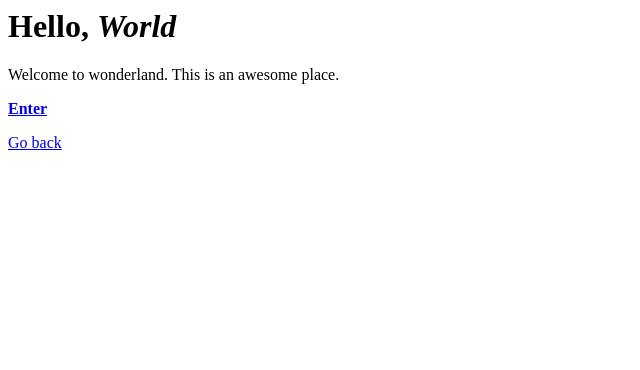
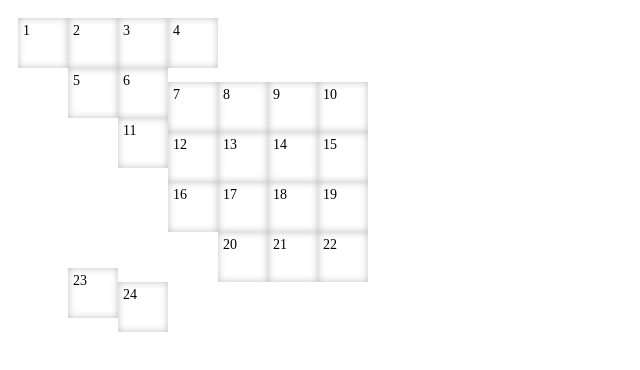
Before and after one commit to madzno/js-230, a plain HTML site: page tqm/practice.html in a window 1280 px wide. Shown: the whole page, without its empty margins (0-640 px from the left). Drawn offline with Linux system fonts and the light colour scheme.

Commit message:
ading tqm exercises

```diff
--- a/tqm/practice.html
+++ b/tqm/practice.html
@@ -1,11 +1,99 @@
-<div id="1">
-  <h1 id="2">Hello, <em id="3">World</em></h1>
-  <p id="4">
-    Welcome to wonderland. This is an
-    <span id="5">awesome</span> place.
-  </p>
-  <a href="#" id="6"><strong id="7">Enter</strong></a>
-  <div id="8">
-    <p id="9"><a href="#" id="10">Go back</a></p>
-  </div>
-</div>
+<!doctype html>
+<html>
+
+<head>
+  <title>Coloring</title>
+  <style>
+    body * {
+      position: absolute;
+      display: block;
+      height: 50px;
+      width: 50px;
+      font-size: 14px;
+      font-weight: normal;
+      text-decoration: none;
+      color: black;
+      box-shadow: inset 0px 0px 8px -1px rgba(0, 0, 0, 0.30);
+    }
+
+    article {
+      margin-top: 10px;
+      margin-left: 10px;
+    }
+
+    .child1x1,
+    .child1x2,
+    .child1x6,
+    article {
+      box-sizing: border-box;
+      padding: 5px 0 0 5px;
+    }
+
+    .child1x1 {
+      left: 50px;
+      top: 0px;
+    }
+
+    .child1x2 {
+      left: 50px;
+      top: 50px;
+    }
+
+    .child1x6 {
+      left: 50px;
+      top: 250px;
+    }
+
+    .generation-color {
+      background: #E0EAF1;
+    }
+
+  </style>
+</head>
+
+<body>
+  <article id="1">1
+    <header id="2" class="child1x1">2
+      <span id="3" class="child1x1">3
+        <a href="#" id="4" class="child1x1">4</a>
+      </span>
+    </header>
+    <main id="5" class="child1x2">5
+      <section id="6" class="child1x1">6
+        <p id="7" class="child1x1">7
+          <span id="8" class="child1x1">8
+            <strong id="9" class="child1x1">9
+              <a href="#" id="10" class="child1x1">10</a>
+            </strong>
+          </span>
+        </p>
+      </section>
+      <section id="11" class="child1x2">11
+        <p id="12" class="child1x1">12
+          <span id="13" class="child1x1">13
+            <strong id="14" class="child1x1">14
+              <a href="#" id="15" class="child1x1">15</a>
+            </strong>
+          </span>
+        </p>
+        <p id="16" class="child1x2">16
+          <span id="17" class="child1x1">17
+            <strong id="18" class="child1x1">18
+              <a href="#" id="19" class="child1x1">19</a>
+            </strong>
+          </span>
+          <span id="20" class="child1x2">20
+            <strong id="21" class="child1x1">21
+              <a href="#" id="22" class="child1x1">22</a>
+            </strong>
+          </span>
+        </p>
+      </section>
+    </main>
+    <footer id="23" class="child1x6">23
+      <p id="24" class="child1x1">24</p>
+    </footer>
+  </article>
+</body>
+
+</html>
```
Also changed, not shown: tqm/tracing_tree.js (added, +45 -0 lines), tqm/tree_slicing.js (added, +51 -0 lines), tqm/coloring.js (added).
